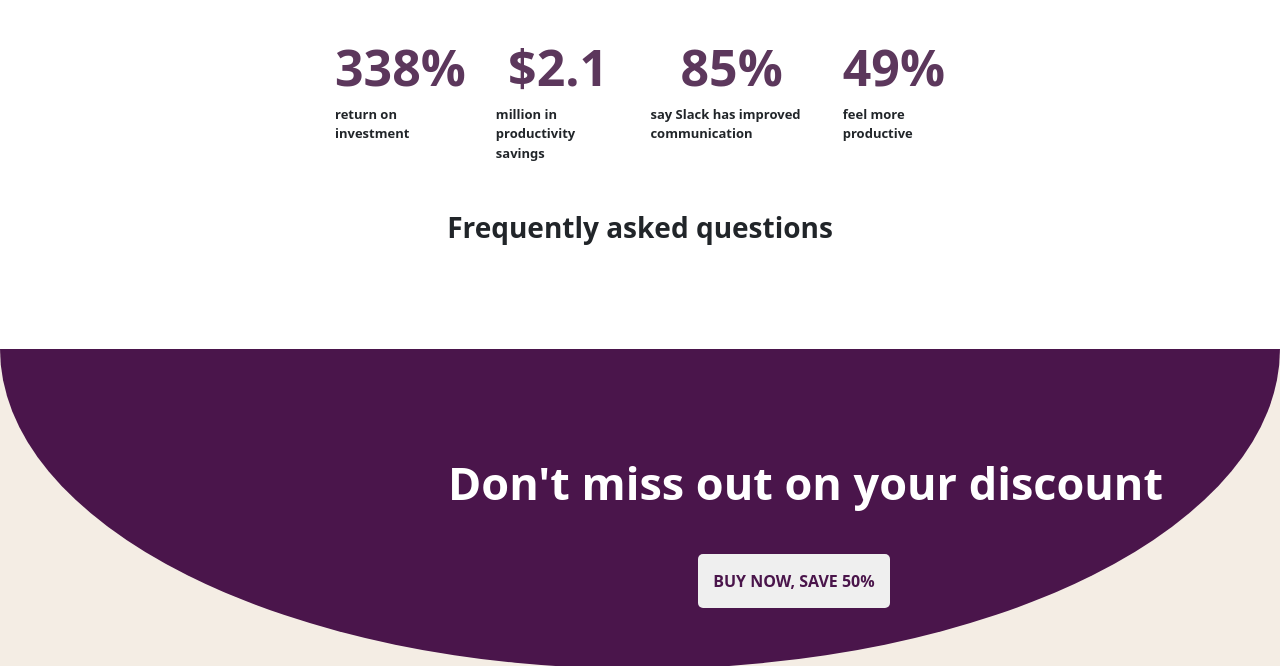
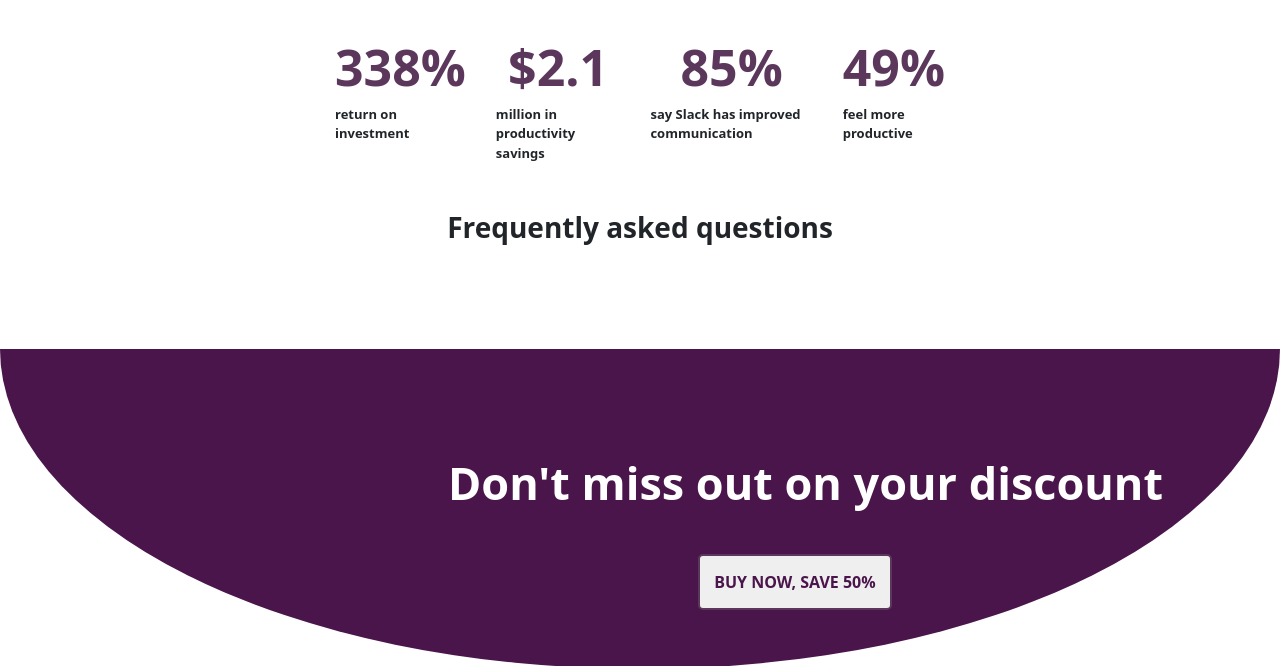
Before and after one commit to william-chalk/personal-project-slack, a plain HTML site: page index.html in a window 1280 px wide. In both pictures the pointer is over the button 793 px from the left and 2530 px from the top of the page. Shown: the part 1950-2616 px from the top of the page. Drawn offline with nearby package versions, Linux system fonts and the light colour scheme.

Commit message:
final homepage touches

```diff
--- a/css/homepage.css
+++ b/css/homepage.css
@@ -36,7 +36,7 @@
     border-bottom: 1px solid black;
 }
 
-body{
+.hero{
     background-color: #f4ede4;
 }
 
@@ -171,6 +171,11 @@ body{
     font-weight: 600;
 }
 
+.half-circle-content button:hover{
+    padding: 14px;
+    border: 2px solid #5c375c;
+}
+
 .details a,h3{
     display: flex;
     justify-content: center;
--- a/index.html
+++ b/index.html
@@ -10,6 +10,7 @@
     <title>Slack Clone</title>
 </head>
 <body>
+    <div class="hero">
     <header>
         <!-- navigation -->
         <nav>
@@ -73,6 +74,7 @@
             <h3><i>TIME</i></h3>
 
         </section>
+    </div>
         <section class="benefits">
             <!-- benefits -->
             <table class="container table table-container">
```
